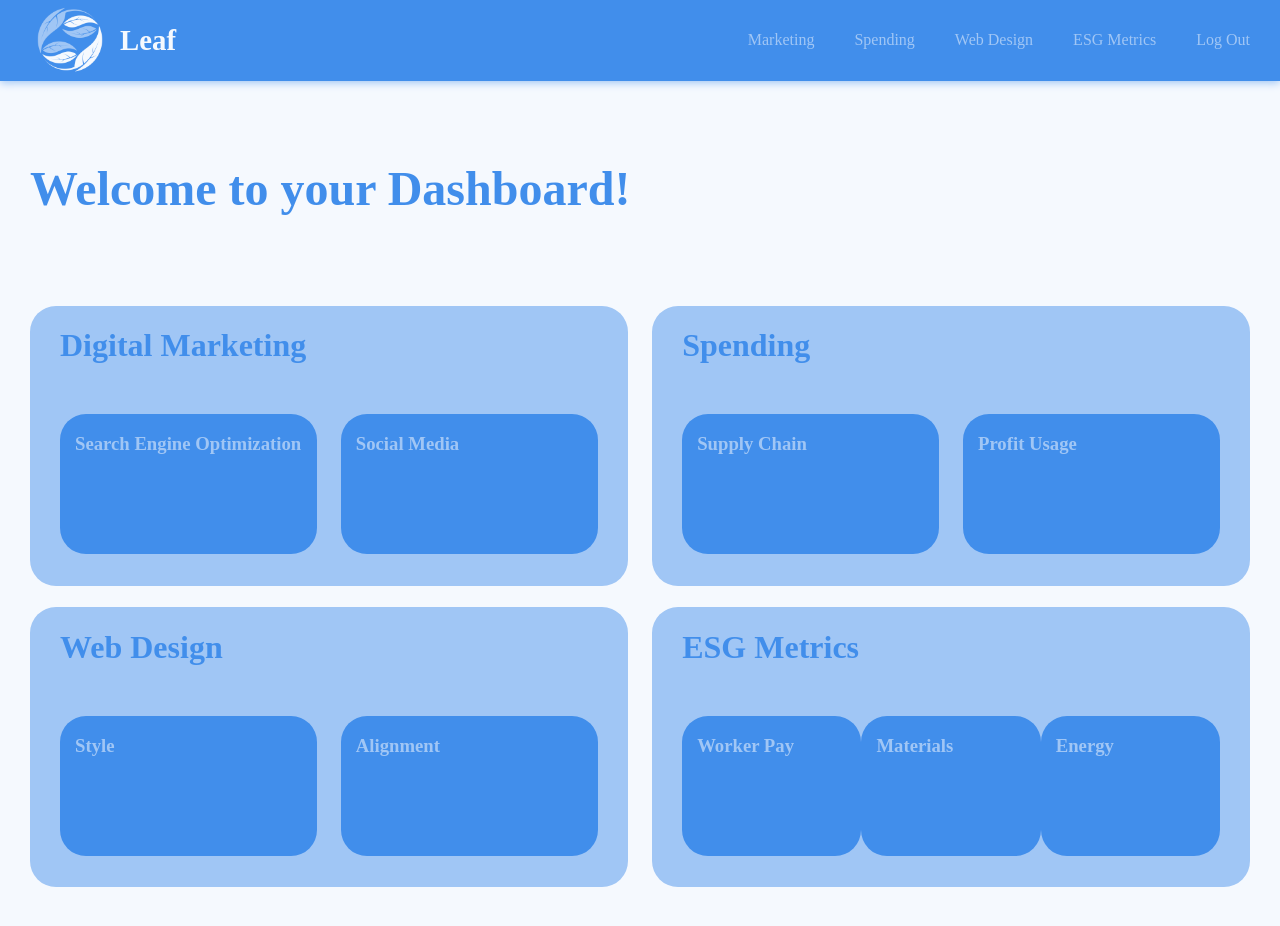
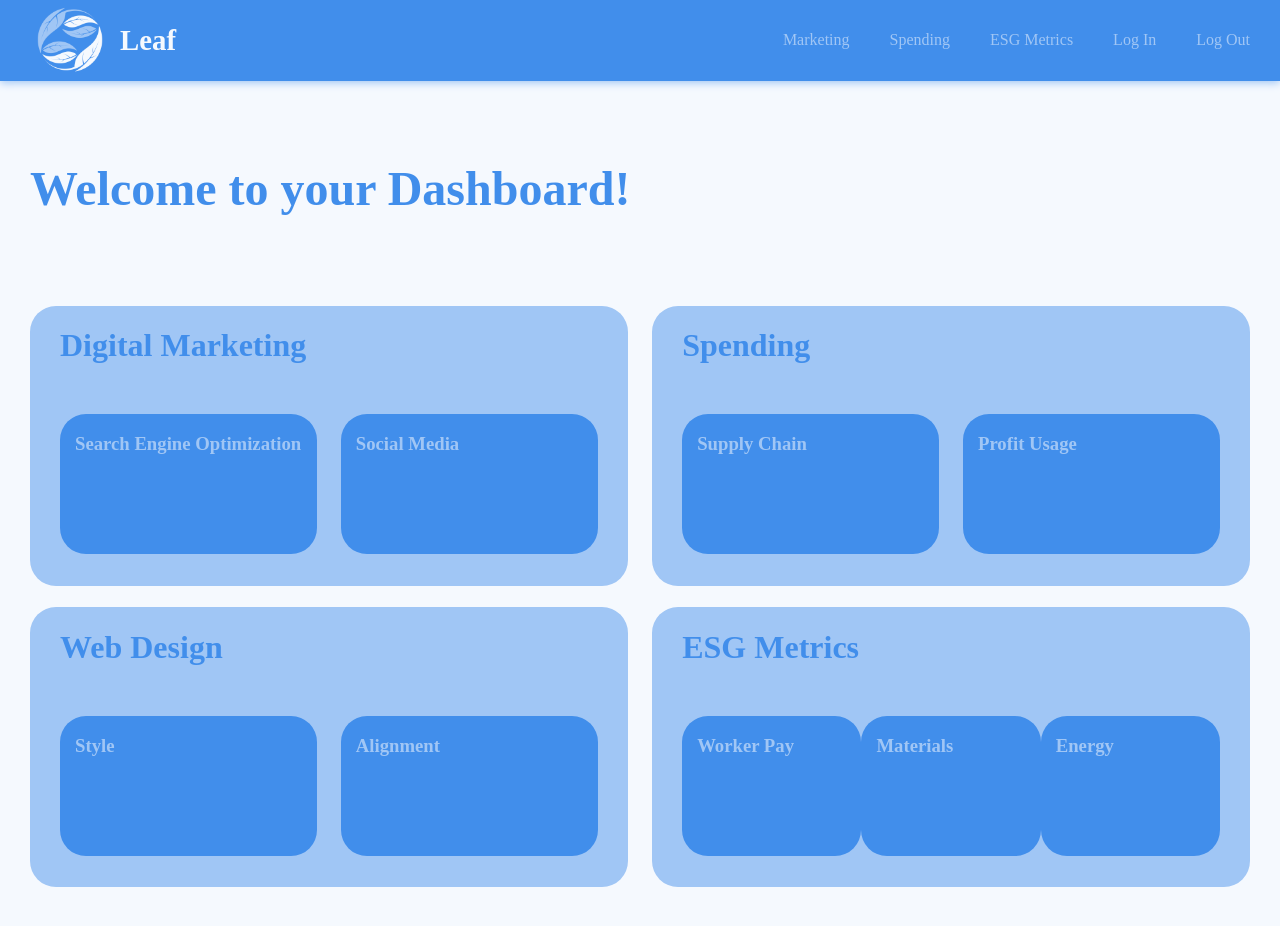
Before and after one commit to jlemenager/Leaf, a React (Vite) app in the folder leaf_project/: page /dashboard in a window 1280 px wide. Built offline with nearby package versions, Linux system fonts and the light colour scheme.

Commit message:
added change in navbar

```diff
--- a/leaf_project/src/components/Nav.jsx
+++ b/leaf_project/src/components/Nav.jsx
@@ -13,8 +13,8 @@ export default function Nav(){
             <div className="links">
                 <Link className='link' to='/dashboard/marketing'>Marketing</Link>
                 <Link className='link' to='/dashboard/spending'>Spending</Link>
-                <Link className='link' to='/dashboard/webdesign'>Web Design</Link>
                 <Link className='link' to='/dashboard/esgmetrics'>ESG Metrics</Link>
+                <Link className='link' to='/dashboard/login'>Log In</Link>
                 <Link className='link' to='/dashboard/logout'>Log Out</Link>
             </div>
         </nav>
```
